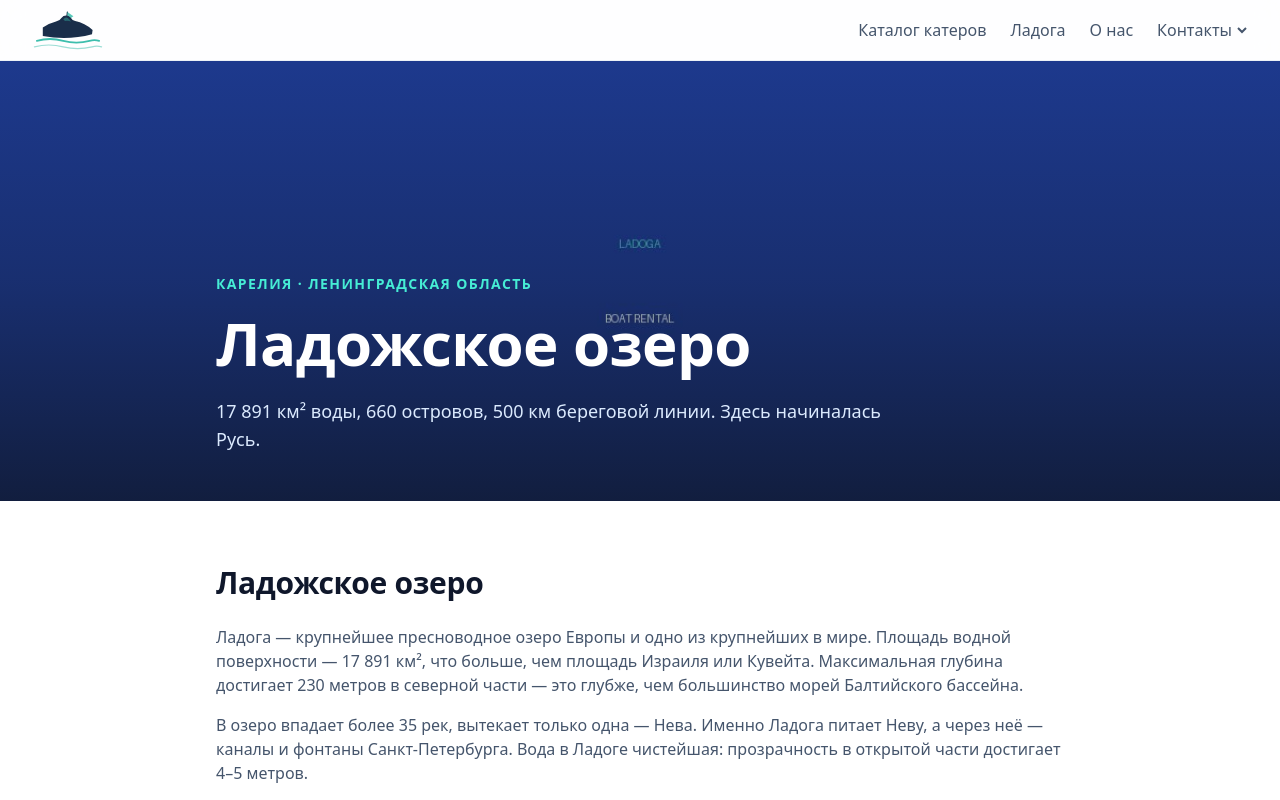
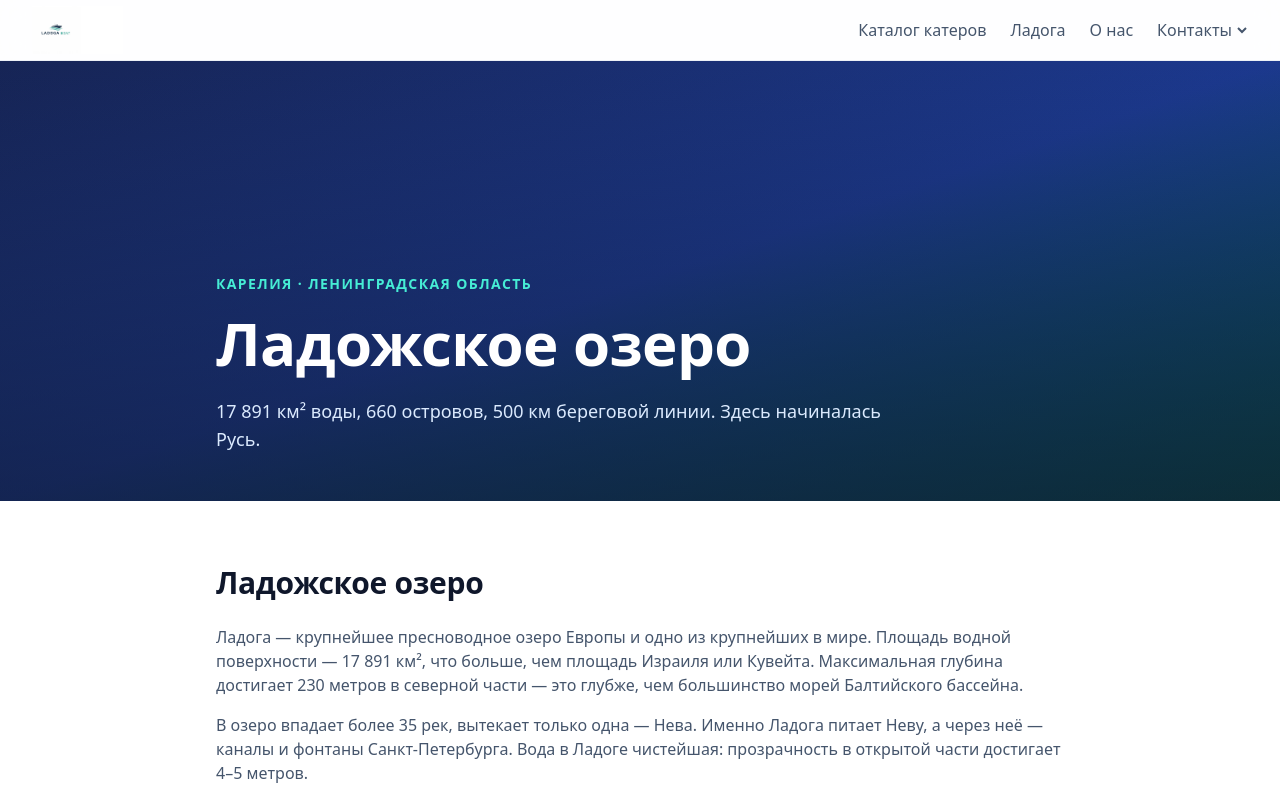
Before and after one commit to morozyan07-ai/ladogaboat, a Next.js app: page /ladoga in a window 1280 px wide. Shown: the top 800 px of the page. Built offline with nearby package versions, Linux system fonts and the light colour scheme; no server answers.

Commit message:
fix: вернуть logo-original.png, убрать watermark на /ladoga

```diff
--- a/src/app/ladoga/page.tsx
+++ b/src/app/ladoga/page.tsx
@@ -13,13 +13,8 @@ export default function LadogaPage() {
     <div className="bg-white">
       {/* Hero */}
       <section className="relative h-[55vh] min-h-[380px] flex items-end overflow-hidden">
-        {/* eslint-disable-next-line @next/next/no-img-element */}
-        <img
-          src="/hero/ladoga-summer.jpg"
-          alt="Ладожские шхеры — скалистые острова Карелии"
-          className="absolute inset-0 w-full h-full object-cover"
-        />
-        <div className="absolute inset-0 bg-gradient-to-t from-slate-900/80 via-slate-900/30 to-transparent" />
+        <div className="absolute inset-0 bg-gradient-to-br from-blue-950 via-blue-900 to-teal-900" />
+        <div className="absolute inset-0 bg-gradient-to-t from-slate-900/60 to-transparent" />
         <div className="relative z-10 max-w-4xl mx-auto px-6 pb-12 w-full">
           <p className="text-teal-300 text-sm font-semibold uppercase tracking-widest mb-3">
             Карелия · Ленинградская область
--- a/src/components/layout/Header.tsx
+++ b/src/components/layout/Header.tsx
@@ -12,7 +12,7 @@ export default async function Header() {
           <Link href="/" className="flex items-center">
             {/* eslint-disable-next-line @next/next/no-img-element */}
             <img
-              src="/logo.svg"
+              src="/logo-original.png"
               alt="Ladoga Boat"
               style={{ height: "48px", width: "auto" }}
             />
```
